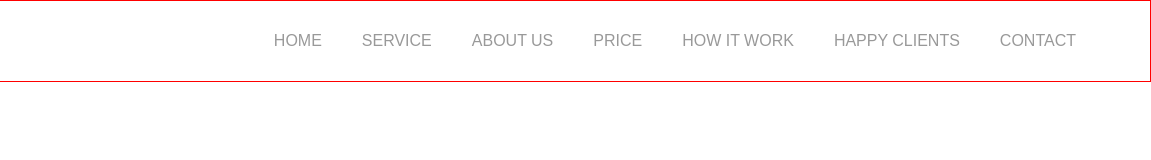
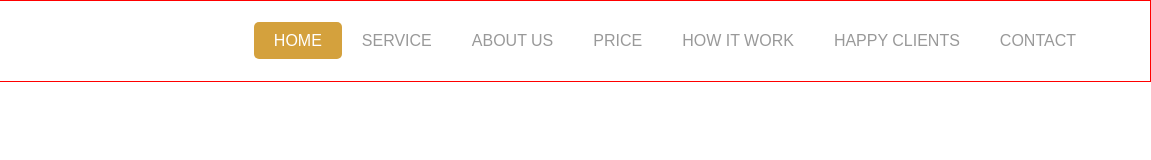
Before and after one commit to l-plutarch/nav_menu, a plain HTML site: page index.html in a window 1280 px wide. In both pictures the pointer is over the link "HOME". Shown: the full height of the page, 129-1280 px from the left. Drawn offline with Linux system fonts and the light colour scheme.

Commit message:
feat hover nav

```diff
--- a/css/style.css
+++ b/css/style.css
@@ -33,3 +33,9 @@
     color: #999999;
     padding: 10px 20px;
 }
+.nav li a:hover {
+    background-color: #d4a13d;
+    color: white;
+    border-radius:5px;
+    transition:500ms;
+}
```
